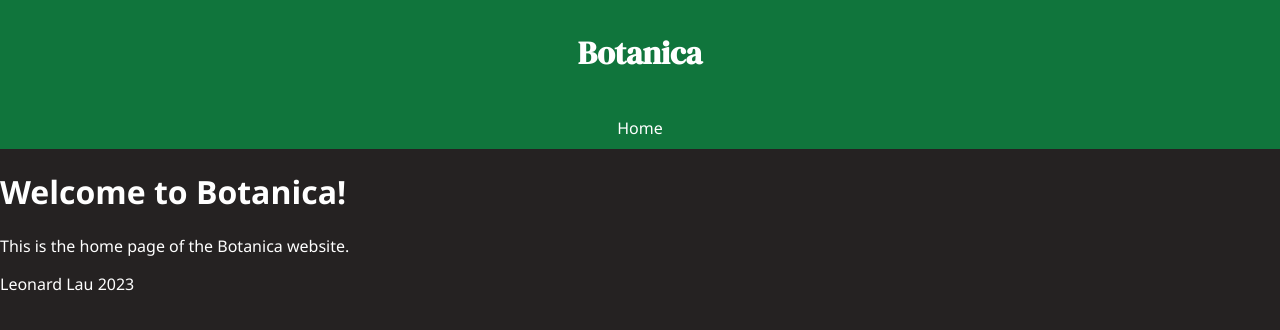
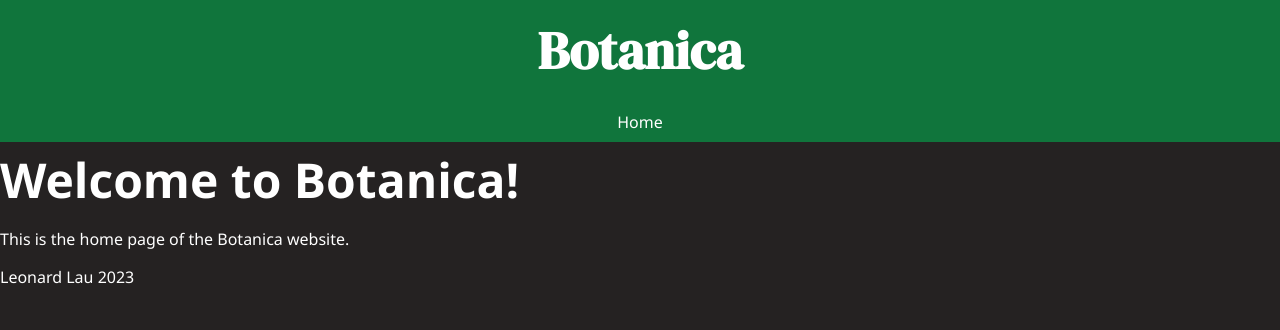
Before and after one commit to tuzicomet/Botanica, a Flask app: page / in a window 1280 px wide. Shown: the top 330 px of the page. Run offline with Flask 3, Linux system fonts and the light colour scheme.

Commit message:
Adjusted styling for header and nav
changed font sizes, using em so that it scales better, adjusted margin and padding sizes

```diff
--- a/app/static/css/style.css
+++ b/app/static/css/style.css
@@ -20,26 +20,33 @@ a:hover {
     color: rgb(16, 117, 60); /* Change link color to green on hover */
 }
 
+/* Styling for h1 headers */
+h1 {
+    font-size: 3em; /* Twice the font size of the parent element (body) */
+    margin-top: 0.1em; /* Adjust top margin */
+    margin-bottom: 0.1em;  /* Adjust bottom margin */
+}
+
 /* Additional styles for the header */
 .Header {
     /* Add styles specific to the header, including the DM Serif Display font */
     font-family: 'DM Serif Display', serif;
+    font-size: 1.1em;
+    padding: 0.5em;
+    margin: 0; /* Remove margin to ensure full-width */
 }
 
 /* styling for the navigation bar */
-/*
 .navigation-box {
-
+    padding: 0.6em;
+    margin: 0; /* Remove margin to ensure full-width */
 }
-*/
 
 /* styling for both header and navigation bar */
 .Header,
 .navigation-box {
     text-align: center;
     background-color: rgb(16, 117, 60);
-    padding: 10px;
-    margin: 0; /* Remove margin to ensure full-width */
 }
 
 /* Styling for links in the header and navigation bar */
```
